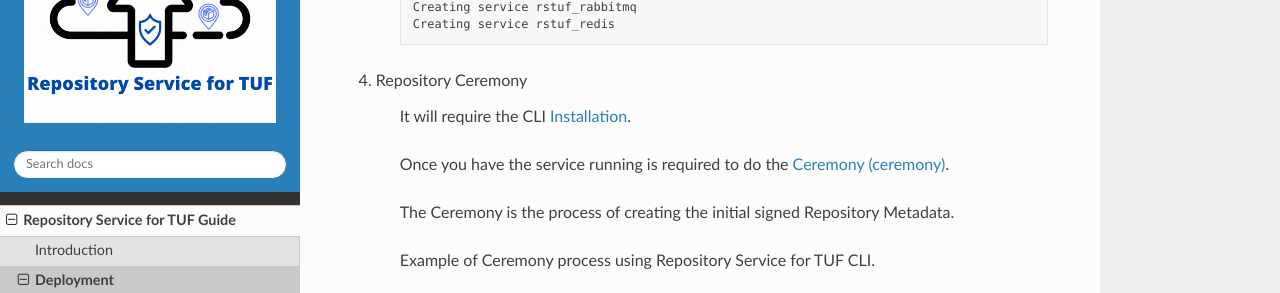
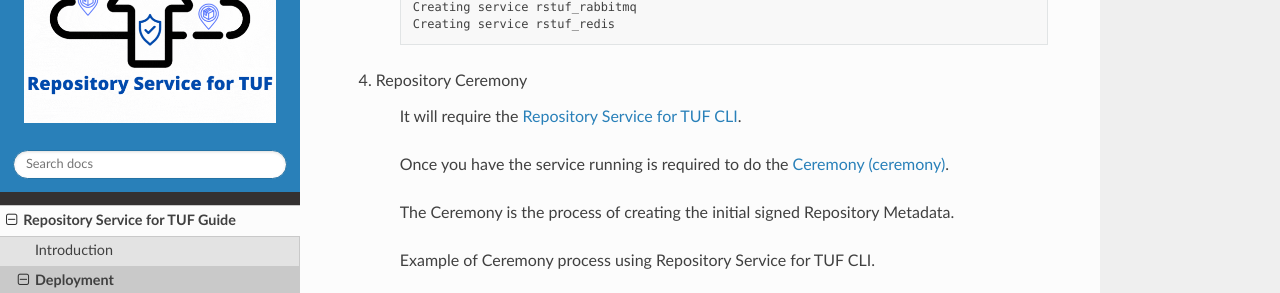
Before and after one commit to repository-service-tuf/repository-service-tuf, a Sphinx documentation site: the page built from docs/source/guide/deployment/all_in_one.rst, in a window 1280 px wide and 900 px high, scrolled down 3447 px, cut to the strip 151-444 px from the top of the window. Built offline with Sphinx 7.4.7 and the Read the Docs theme 2.0.0, drawn with Linux system fonts in a browser that asks for light colours.

Commit message:
Remove 'overview' and 'installation' mentions
- Remove overview and installation mentions in README.rst and
  all_in_one.rst

Signed-off-by: Kairo de Araujo <kdearaujo@vmware.com>

```diff
--- a/README.rst
+++ b/README.rst
@@ -63,7 +63,7 @@ Using
 =====
 
 Please, check the `Repository Service for TUF Guide
-<https://repository-service-tuf.readthedocs.io/en/latest/guide/overview/overview.html>`_
+<https://repository-service-tuf.readthedocs.io/en/latest/guide/introduction/introduction.html>`_
 for the deployment instructions and more details.
 
 Contributing
--- a/docs/source/guide/deployment/all_in_one.rst
+++ b/docs/source/guide/deployment/all_in_one.rst
@@ -99,7 +99,7 @@ Steps
 
 4. Repository Ceremony
 
-    It will require the CLI :ref:`guide/repository-service-tuf-cli/index:Installation`.
+    It will require the :ref:`guide/repository-service-tuf-cli/index:Repository Service for TUF CLI`.
 
     Once you have the service running is required to do the
     :ref:`guide/repository-service-tuf-cli/index:Ceremony (``ceremony\`\`)`.
```
